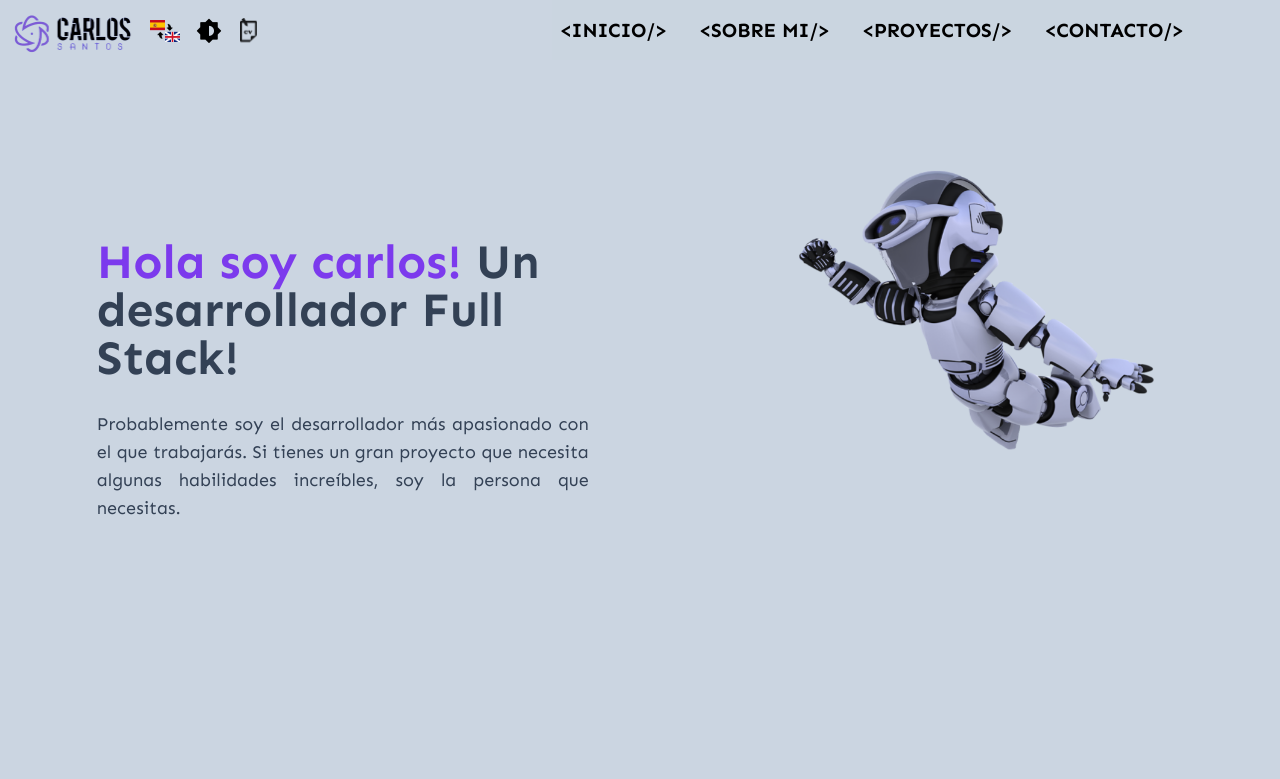
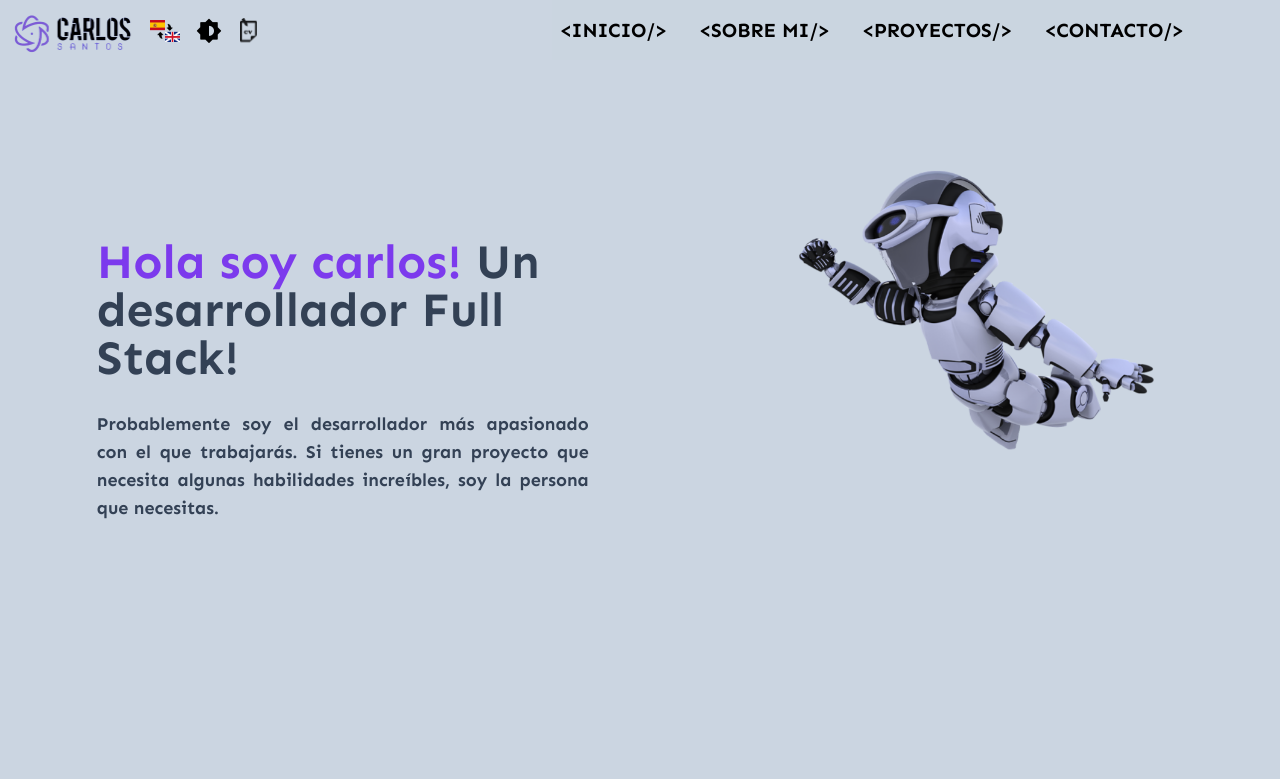
Before and after one commit to carlos-santos-tadeo/Portafolio, a React (Vite) app: page / in a window 1280 px wide. Shown: the top 779 px of the page. Built offline with nearby package versions, Linux system fonts and the light colour scheme.

Commit message:
change-font

```diff
--- a/src/components/Header.jsx
+++ b/src/components/Header.jsx
@@ -23,7 +23,7 @@ const Header = () => {
               {t("headerTitle")}
             </span>
           </h2>
-          <p className=" text-slate-700 z-30 dark:text-slate-300 text-sm md:text-lg text-justify">
+          <p className=" text-slate-700 z-30 dark:text-slate-300 text-sm md:text-lg text-justify font-semibold">
             {t("headerDescription")}
           </p>
 
```
